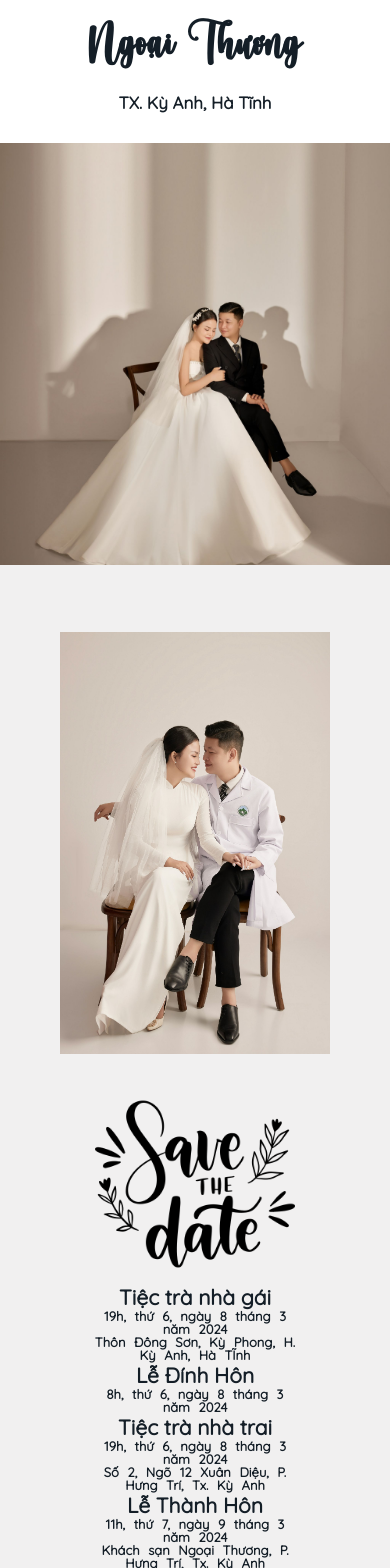
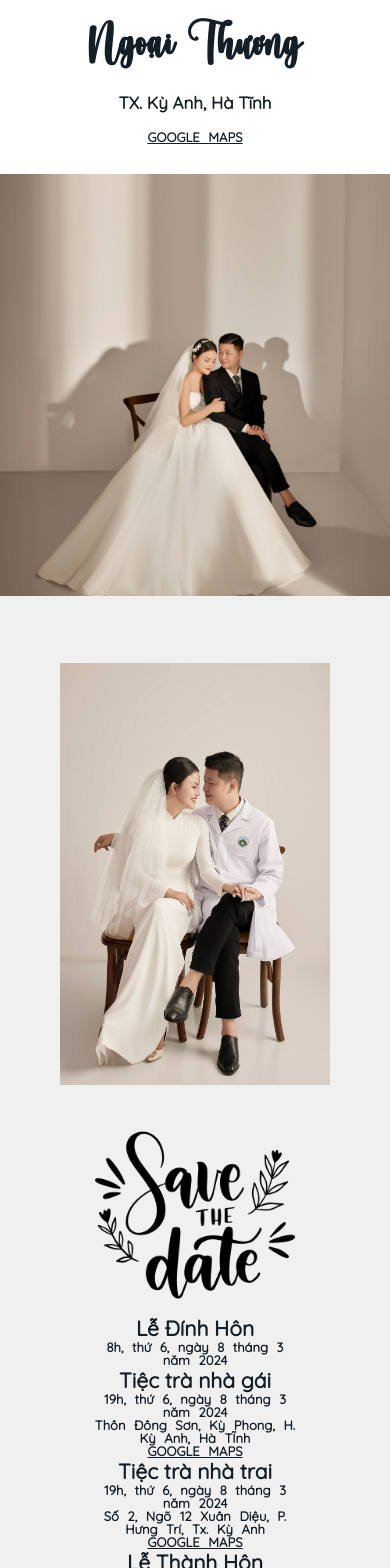
Before and after one commit to thedan158/wedding-website, a React (Vite) app: page / in a window 390 px wide. Shown: the part 840-2408 px from the top of the page. Built offline with nearby package versions, Linux system fonts and the light colour scheme; no server answers; the database is empty.

Commit message:
update: add location

```diff
--- a/src/App.jsx
+++ b/src/App.jsx
@@ -480,7 +480,7 @@ function App() {
           </ul>
         </nav>
       </div>
-      <div className="home hz-margin">
+      <div className="home">
         <h3 style={{ margin: 20 }}>CHÚNG MÌNH SẮP CƯỚI NHAU</h3>
         <h1>Hiếu & Phượng</h1>
         <div className="container-out">
@@ -532,29 +532,64 @@ function App() {
               Ngoại Thương
             </h2>
             <h3>TX. Kỳ Anh, Hà Tĩnh</h3>
+            <div
+              onClick={() =>
+                window.open(
+                  "https://www.google.com/maps/place/Kh%C3%A1ch+s%E1%BA%A1n+Ngo%E1%BA%A1i+Th%C6%B0%C6%A1ng/@18.0772729,106.2868121,17z/data=!3m1!4b1!4m9!3m8!1s0x313889b7a46e7d63:0xff459b9b877b614f!5m2!4m1!1i2!8m2!3d18.0772678!4d106.289387!16s%2Fg%2F1tgm0bbj?hl=vi-VN&entry=ttu"
+                )
+              }
+              className="text links"
+              style={{ marginTop: 18 }}
+            >
+              GOOGLE MAPS
+            </div>
           </div>
           <div className="home-img" id="home-img-lg"></div>
         </div>
       </div>
 
       <div className="home-img home-img-sm"></div>
-      <div className="timeline hz-margin reveal">
+      <div className="timeline reveal">
         <div className="timeline-container">
           <div className="timeline-img"></div>
           <div className="timings">
             <img src={std} width={200} height={200} />
+            <h2> Lễ Đính Hôn</h2>
+            <div className="text">8h, thứ 6, ngày 8 tháng 3 năm 2024</div>
             <h2> Tiệc trà nhà gái</h2>
             <div className="text">
               19h, thứ 6, ngày 8 tháng 3 năm 2024 <br />
               Thôn Đông Sơn, Kỳ Phong, H. Kỳ Anh, Hà TĨnh
             </div>
-            <h2> Lễ Đính Hôn</h2>
-            <div className="text">8h, thứ 6, ngày 8 tháng 3 năm 2024</div>
+            {isMobile && (
+              <div
+                onClick={() =>
+                  window.open(
+                    "https://www.google.com/maps/place/18%C2%B011'43.8%22N+106%C2%B010'27.0%22E/@18.195507,106.1716031,17z/data=!3m1!4b1!4m4!3m3!8m2!3d18.195507!4d106.174178?entry=ttu"
+                  )
+                }
+                className="text links"
+              >
+                GOOGLE MAPS
+              </div>
+            )}
             <h2> Tiệc trà nhà trai</h2>
             <div className="text">
               19h, thứ 6, ngày 8 tháng 3 năm 2024 <br />
               Số 2, Ngõ 12 Xuân Diệu, P. Hưng Trí, Tx. Kỳ Anh
             </div>
+            {isMobile && (
+              <div
+                onClick={() =>
+                  window.open(
+                    "https://www.google.com/maps/place/18%C2%B004'00.5%22N+106%C2%B017'41.2%22E/@18.0667741,106.2946565,20.5z/data=!4m4!3m3!8m2!3d18.066808!4d106.294778?entry=ttu"
+                  )
+                }
+                className="text links"
+              >
+                GOOGLE MAPS
+              </div>
+            )}
             <h2>Lễ Thành Hôn</h2>
             <div className="text">
               11h, thứ 7, ngày 9 tháng 3 năm 2024 <br />
@@ -605,7 +640,7 @@ function App() {
             </div>
           </div>
 
-          <div className="gallery hz-margin reveal">
+          <div className="gallery reveal">
             <div className="gallery-img"></div>
             <div className="gallery-img"></div>
             <div className="gallery-img"></div>
```
